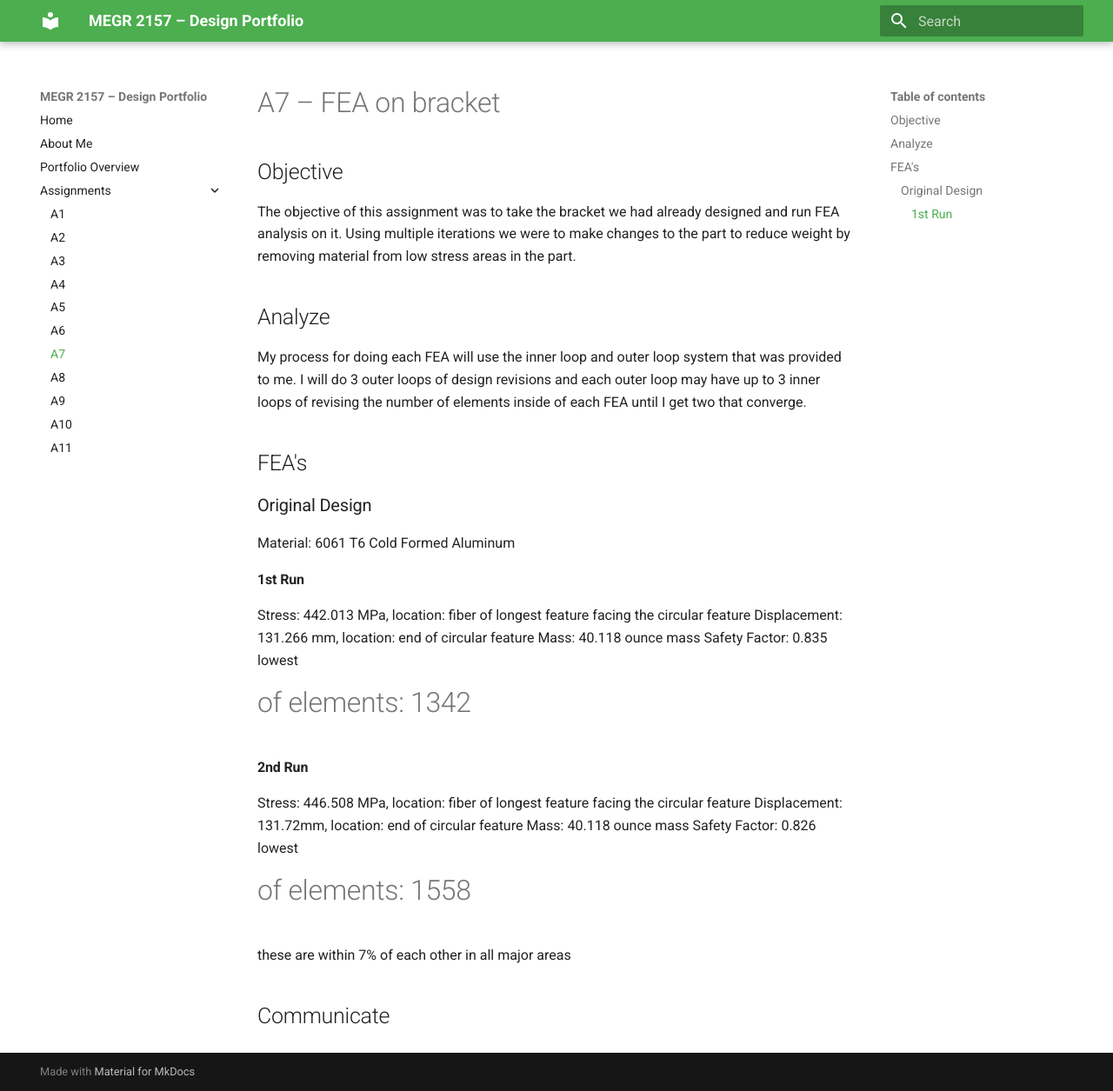
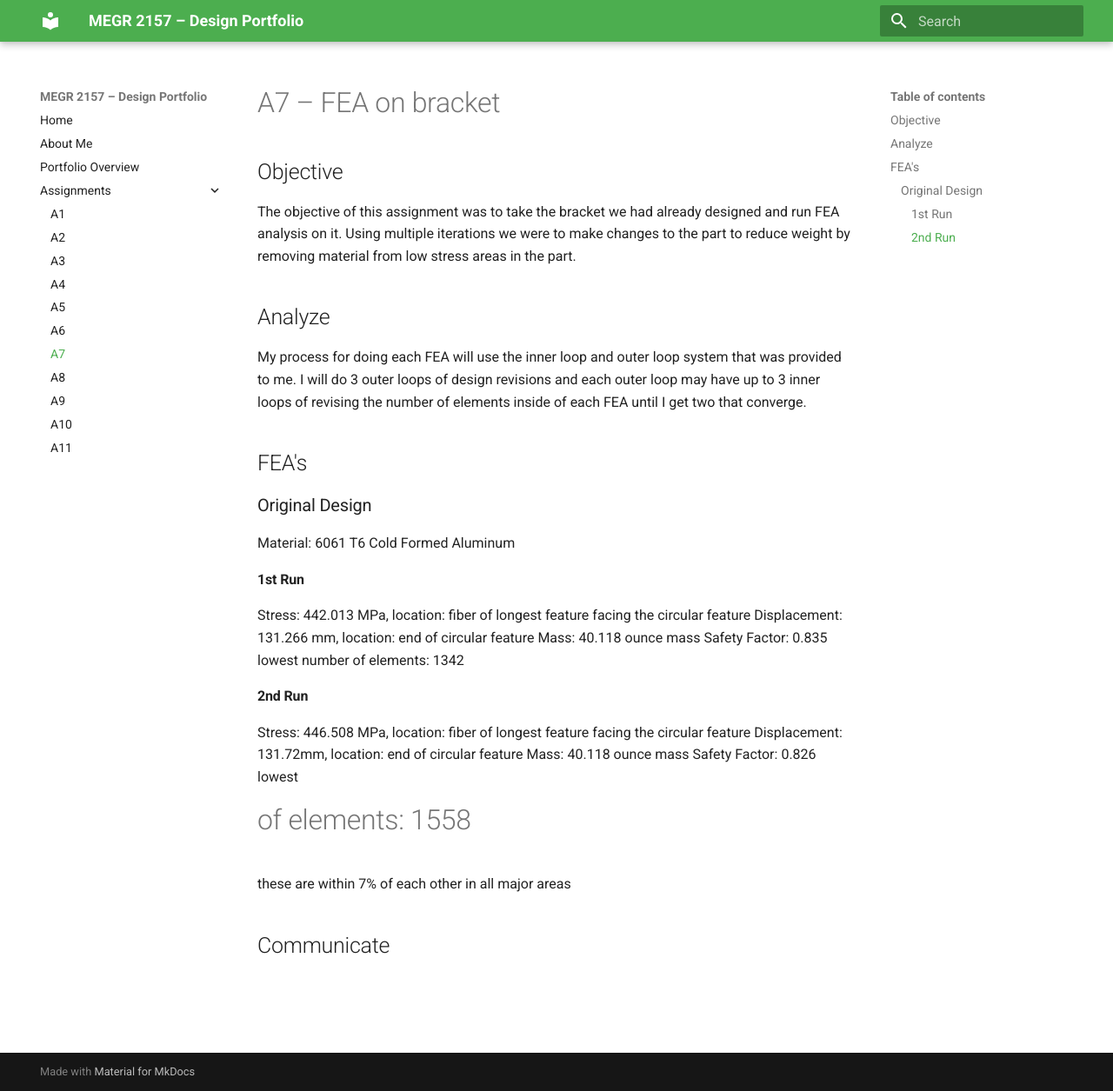
Before and after one commit to pklauser-cyber/design-projects-portfolio, an MkDocs documentation site: the page built from docs/assignments/A07/index.md, in a window 1280 px wide and 1255 px high. Shown: the whole window at 87% size. Built offline with MkDocs 1.6.1 and Material for MkDocs 9.7.7, drawn with Linux system fonts in a browser that asks for light colours.

Commit message:
Update index.md

```diff
--- a/docs/assignments/A07/index.md
+++ b/docs/assignments/A07/index.md
@@ -14,7 +14,7 @@ Stress: 442.013 MPa, location: fiber of longest feature facing the circular feat
 Displacement: 131.266 mm, location: end of circular feature
 Mass: 40.118 ounce mass
 Safety Factor: 0.835 lowest
-# of elements: 1342
+number of elements: 1342
 #### 2nd Run
 Stress: 446.508 MPa, location: fiber of longest feature facing the circular feature
 Displacement: 131.72mm, location: end of circular feature
```
